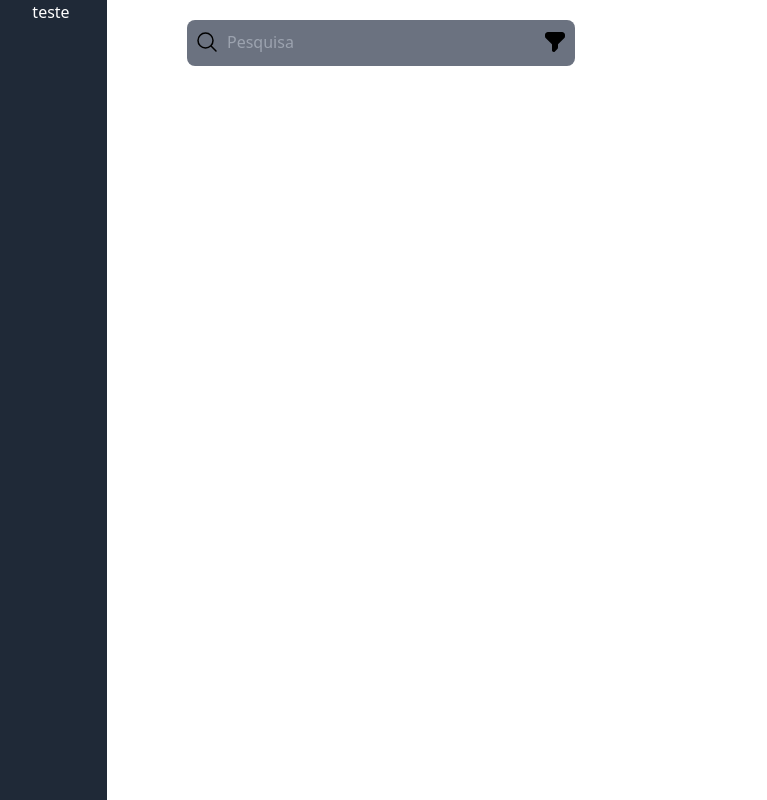
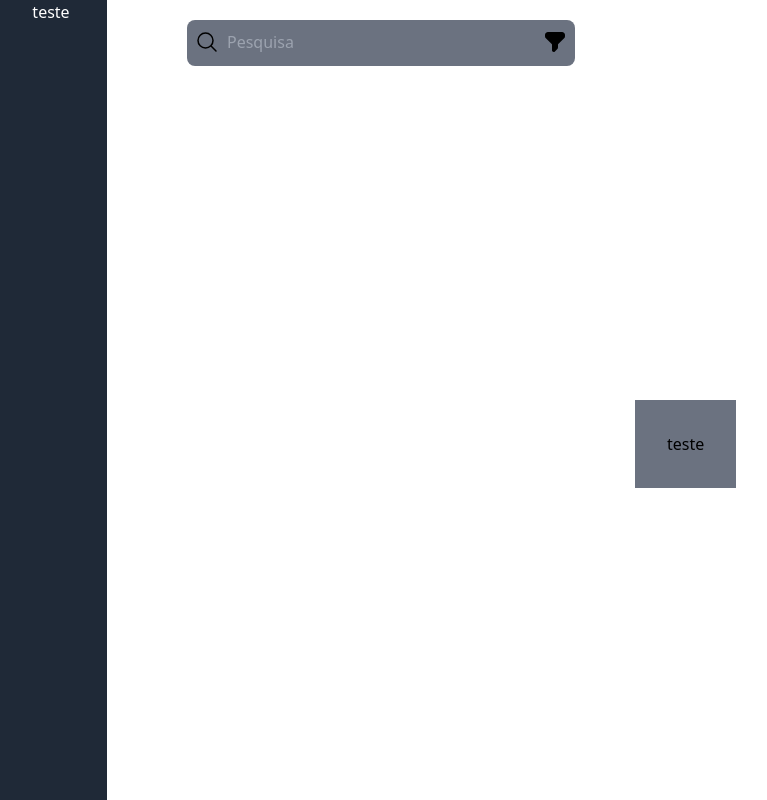
Before and after one commit to 4nekro/tasklist, a Vue app: page / in a window 1280 px wide. Shown: the whole page, without its empty margins (5-772 px from the left). Built offline with nearby package versions, Linux system fonts and the light colour scheme.

Commit message:
div lista adicionado (agora sim)

```diff
--- a/src/components/content.vue
+++ b/src/components/content.vue
@@ -24,7 +24,11 @@ function filter() {
                 </button>
             </div>
 
-
+            <div class="absolute top-2/4 left-2/4 p-8 bg-gray-500">
+                <ul>
+                    teste
+                </ul>
+            </div>
         </main>
     </div>
 </template>
```
